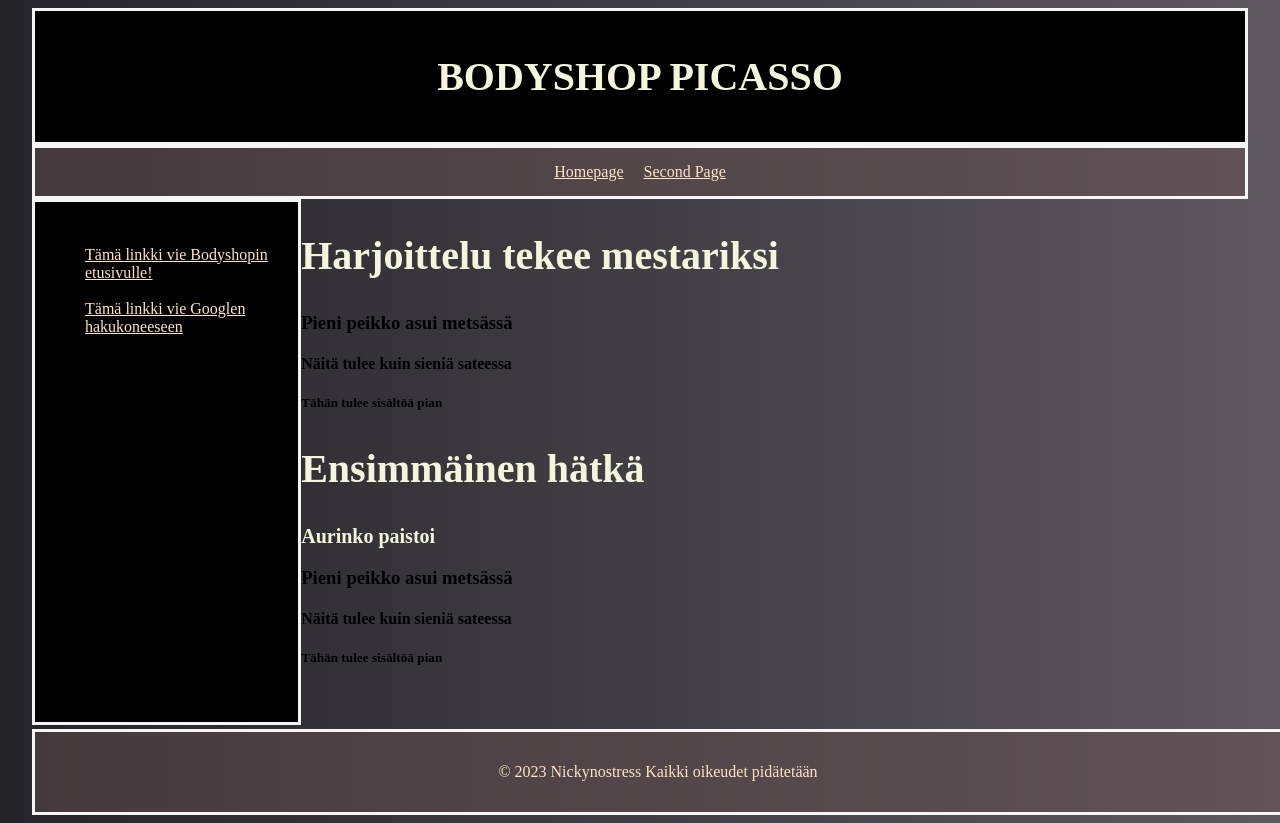
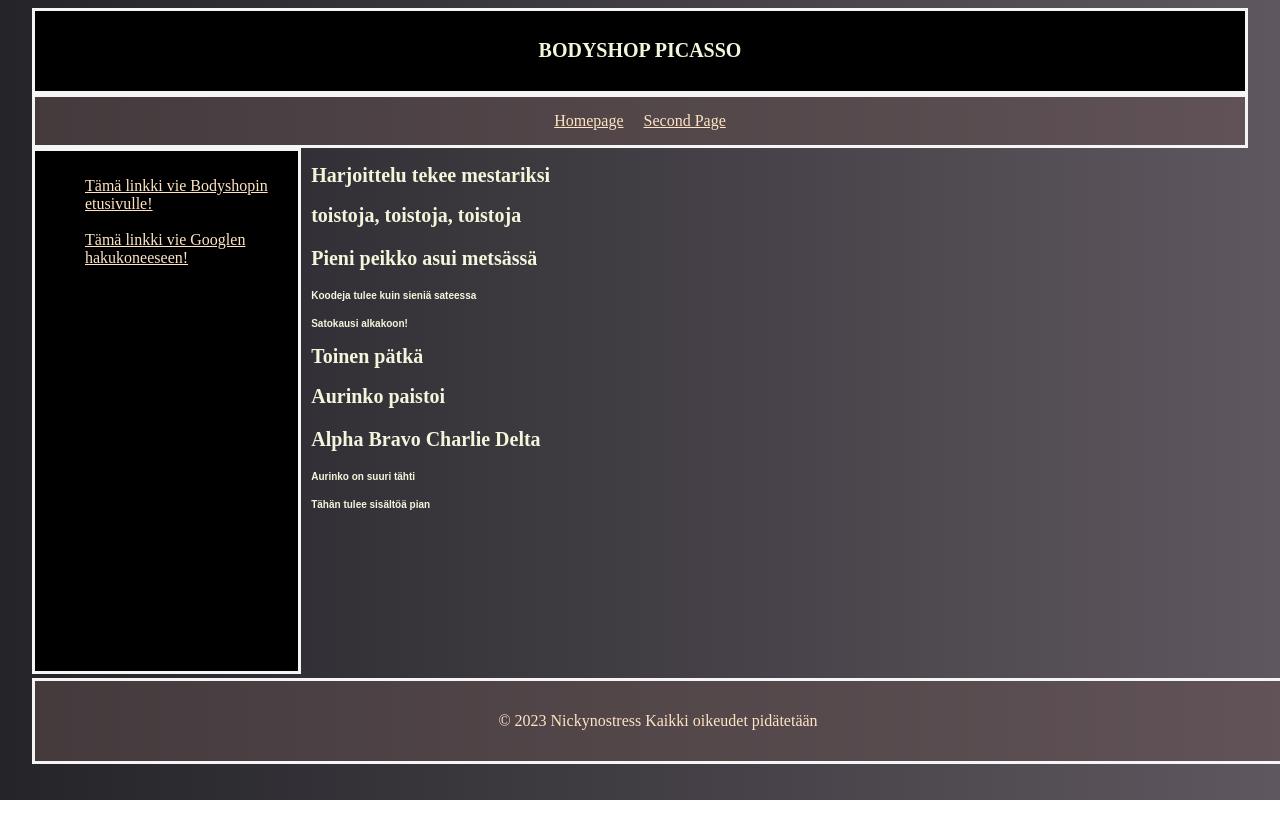
Before and after one commit to nickynostress/TASK-SITE, a plain HTML site: page pages/third.html in a window 1280 px wide. After the commit the page ends 800 px from the top, so only its background shows below. Drawn offline with Linux system fonts and the light colour scheme.

Commit message:
Added changes.

```diff
--- a/pages/third.html
+++ b/pages/third.html
@@ -21,7 +21,6 @@
 
     <div class="container">
       <div class="vertical-nav">
-        footer
         <ul>
           <li>
             <a href="../index.html">Tämä linkki vie Bodyshopin etusivulle!</a>
@@ -29,31 +28,26 @@
           <br />
           <li>
             <a href="https://www.google.com/"
-              >Tämä linkki vie Googlen hakukoneeseen</a
+              >Tämä linkki vie Googlen hakukoneeseen!</a
             >
           </li>
         </ul>
       </div>
+
       <div class="sectionContainer">
         <section>
           <h1>Harjoittelu tekee mestariksi</h1>
-          <h2></h2>
+          <h2>toistoja, toistoja, toistoja</h2>
           <h3>Pieni peikko asui metsässä</h3>
-          <h4>Näitä tulee kuin sieniä sateessa</h4>
-          <h5>Tähän tulee sisältöä pian</h5>
+          <h4>Koodeja tulee kuin sieniä sateessa</h4>
+          <h5>Satokausi alkakoon!</h5>
         </section>
+
         <section>
-          <h1>Ensimmäinen hätkä</h1>
+          <h1>Toinen pätkä</h1>
           <h2>Aurinko paistoi</h2>
-          <h3>Pieni peikko asui metsässä</h3>
-          <h4>Näitä tulee kuin sieniä sateessa</h4>
-          <h5>Tähän tulee sisältöä pian</h5>
-        </section>
-        <section>
-          <h1>Ensimmäinen hätkä</h1>
-          <h2>Aurinko paistoi</h2>
-          <h3>Pieni peikko asui metsässä</h3>
-          <h4>Näitä tulee kuin sieniä sateessa</h4>
+          <h3>Alpha Bravo Charlie Delta</h3>
+          <h4>Aurinko on suuri tähti</h4>
           <h5>Tähän tulee sisältöä pian</h5>
         </section>
       </div>
--- a/styles/third.css
+++ b/styles/third.css
@@ -53,15 +53,15 @@
 font-family: 'Times New Roman', Times, serif;
 border-width: 2px;
 }
-h1 {
-    color: beige;
-    font-size: 40px;
-    font-family: 'Times New Roman', Times, serif;
-}
-h2 {
+h1, h2, h3 {
     color: beige;
     font-size: 20px;
     font-family: 'Times New Roman', Times, serif;
+}
+h4, h5 {
+    color: beige;
+    font-size: 10px;
+    font-family: Arial, Helvetica, sans-serif;
 }
 .vertical-nav {
     float: left;
@@ -76,6 +76,7 @@
     height: 500px;
 }
 .sectionContainer {
+    padding-left: 10px;
     height: 100%;
     overflow: scroll;
 }
```
Also changed, not shown: index.html (+6 -0 lines), pages/second.html (+4 -4 lines).
